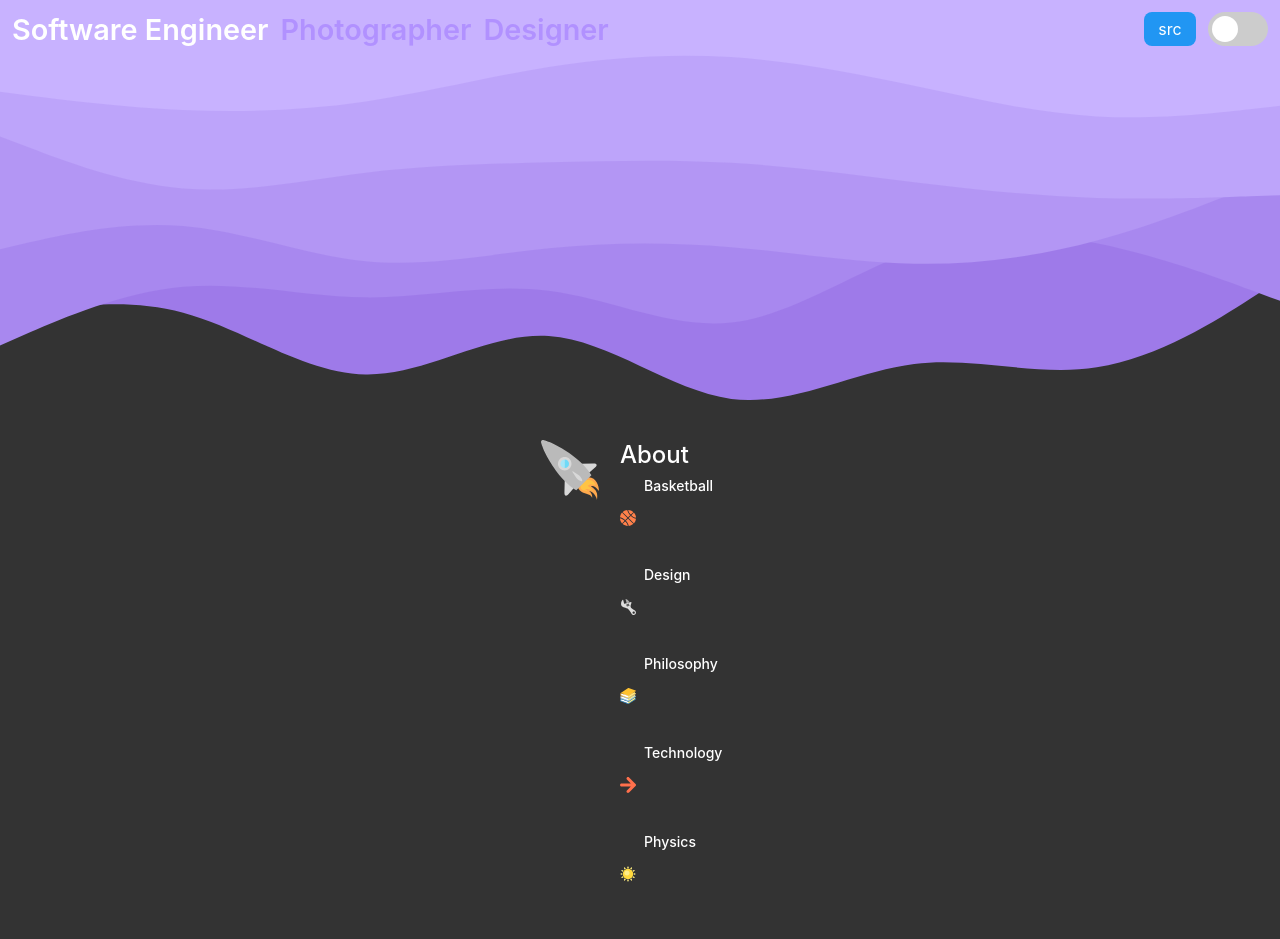
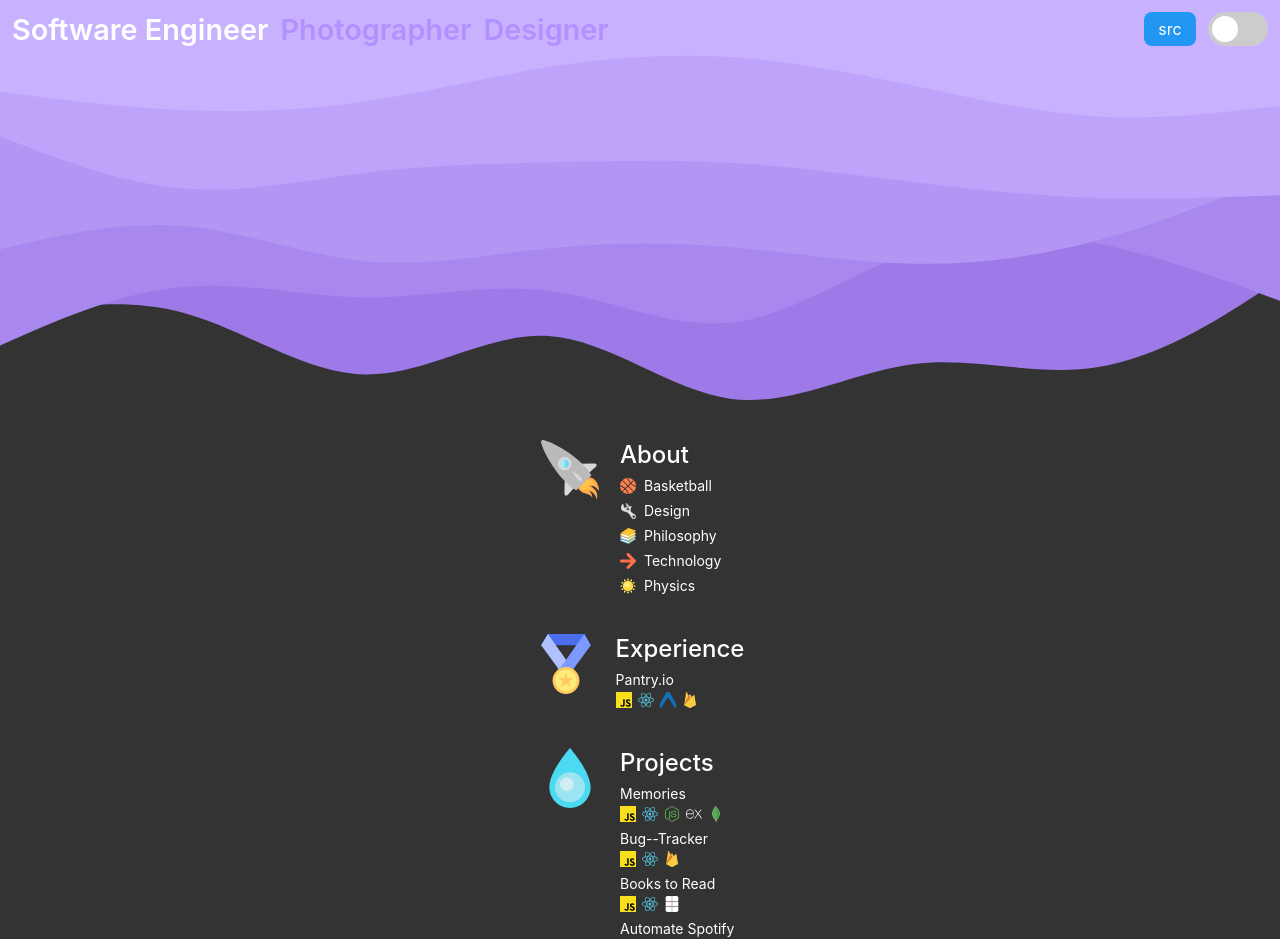
Before and after one commit to josephxlara/-Personal-Website, a React (Create React App) app: page / in a window 1280 px wide. Shown: the top 939 px of the page. Built offline with nearby package versions, Linux system fonts and the light colour scheme.

Commit message:
more changes

```diff
--- a/src/Components/DesignerAbout.js
+++ b/src/Components/DesignerAbout.js
@@ -3,7 +3,7 @@
 import { Designer } from '../Constants/Designer';
 
 // Styled Components
-import { InformationContainer } from '../StyledComponents/';
+import { InformationContainerDesigner } from '../StyledComponents/';
 
 // Style
 import '../styles.scss';
@@ -12,7 +12,7 @@
     const isDesigner = true;
 
     return (
-        <InformationContainer isDesigner={isDesigner} lightMode={lightMode} capabilities={capabilities}>
+        <InformationContainerDesigner isDesigner={isDesigner} lightMode={lightMode} capabilities={capabilities}>
             {
                 Designer.map(section => {
                     return (
@@ -27,7 +27,7 @@
                     )
                 })
             }
-        </InformationContainer>
+        </InformationContainerDesigner>
 )
 }
 
--- a/src/StyledComponents/index.js
+++ b/src/StyledComponents/index.js
@@ -18,7 +18,7 @@
         }
 
         if (props.capabilities === 3) {
-            return '6100px';
+            return '6200px';
         }
     }}) {
         height: 100vh;
@@ -33,9 +33,9 @@
         }
 
         else {
-            return '6100px';
+            return '6200px';
         }
-    }}
+    }};
 `
 
 export const SwitchDiv = styled.div`
@@ -158,6 +158,41 @@
         width: 100%;
         margin-bottom: -12px;
     };
+    p {
+        font-weight: 600;
+        font-size: 1rem;
+        align-self: flex-start;
+        margin-bottom: ${props => {
+            if (props.isDesigner) {
+                return '128px'
+            }
+
+            else {
+                return '64px'
+            }
+        }};
+        color: ${props => props.lightMode ? '#333333' : 'white'}
+    }
+`
+
+export const InformationContainerDesigner = styled.div`
+    display: flex;
+    flex-direction: column;
+    align-items: center;
+    width: 320px;
+    margin-top: ${props => {
+        if (props.capabilities === 1) {
+            return '440px'
+        }
+
+        return '120px'
+    }};
+    max-width: 600px;
+    img {
+        display: flex;
+        width: 100%;
+        margin-bottom: -12px;
+    };
     h4 {
         margin: 0;
         margin-bottom: 12px;
```
